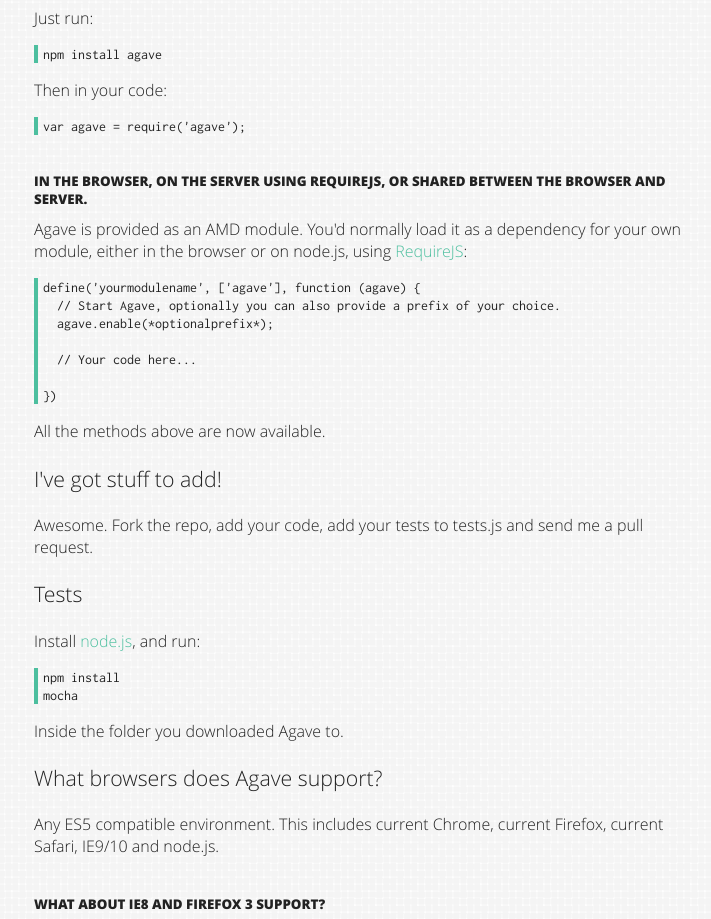
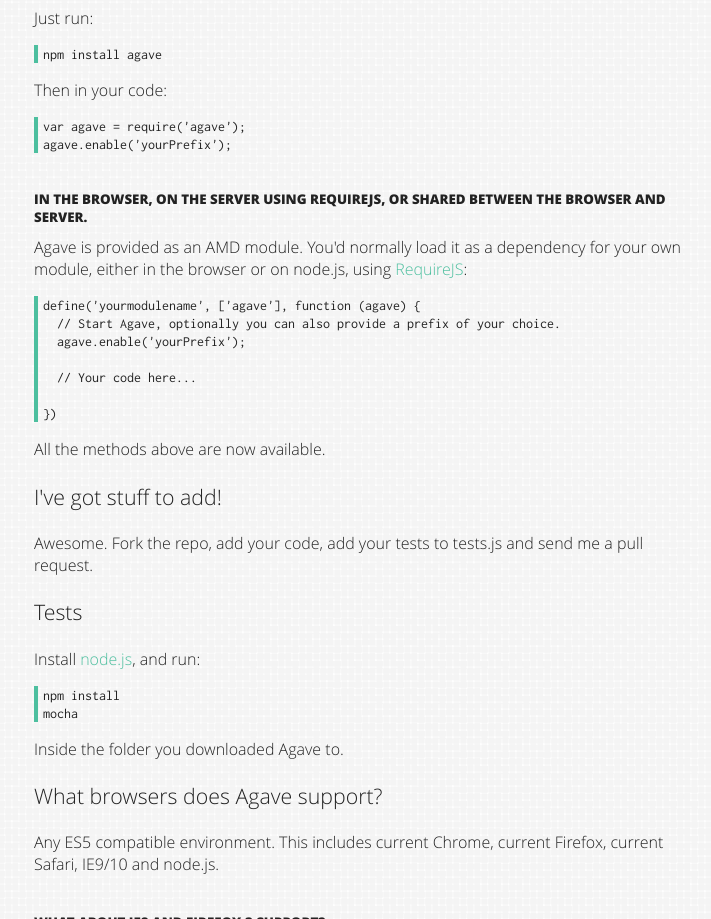
Before and after one commit to mikemaccana/agave, a plain HTML site: page index.html in a window 1280 px wide. Shown: the part 8742-9661 px from the top of the page, without its empty margins (136-847 px from the left). Drawn offline with Linux system fonts and the light colour scheme.

Commit message:
Mention prefixes for node example too.

```diff
--- a/index.html
+++ b/index.html
@@ -480,6 +480,7 @@
     <p>Then in your code:</p>
 
 <pre><code>var agave = require('agave');
+agave.enable('yourPrefix');
 </code></pre>
 
     <h4><a name="browser"></a>In the browser, on the server using RequireJS, or shared between the browser and server.</h4>
@@ -488,7 +489,7 @@
 
 <pre><code>define('yourmodulename', ['agave'], function (agave) {
   // Start Agave, optionally you can also provide a prefix of your choice.
-  agave.enable(*optionalprefix*);
+  agave.enable('yourPrefix');
 
   // Your code here...
 
```
